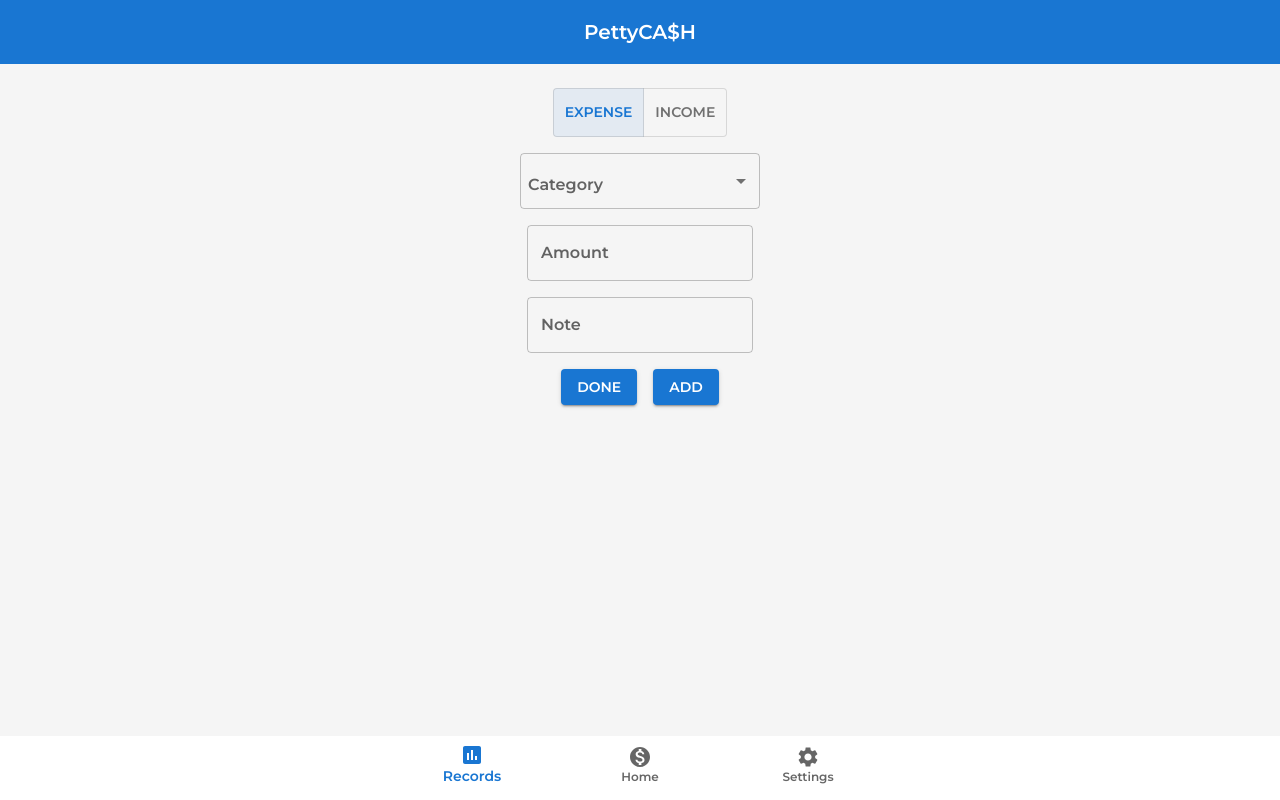
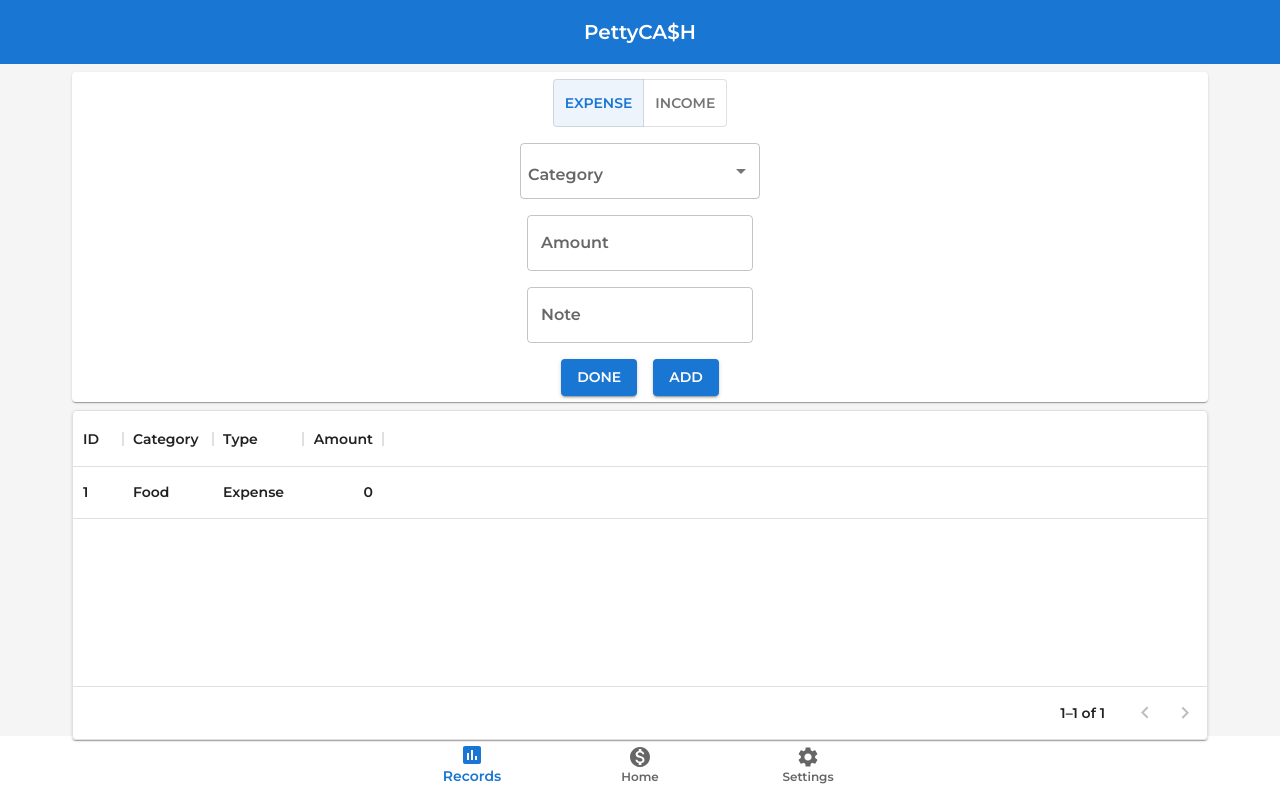
Before and after one commit to dhachanamoorthy/pettycash, a React (Create React App) app: page /add in a window 1280 px wide. Built offline with nearby package versions, Linux system fonts and the light colour scheme.

Commit message:
feat : add transactions

```diff
--- a/src/constants/ExpenseCategory.js
+++ b/src/constants/Category.js
@@ -1,4 +1,4 @@
-export const ExpenseCategory = {
+export const Expense = {
     FOOD: "Food",
     TRAVEL: "Travel",
     ENTERTAINMENT: "Entertainment",
@@ -19,3 +19,15 @@ export const ExpenseCategory = {
     SAVINGS: "Savings",
     CLOTHING: "Clothing",
 };
+
+export const Income = {
+    SALARY: "Salary",
+    BONUS: "Bonus",
+    INVESTMENT: "Investment",
+    OTHERS: "Others",
+    RENTAL: "Rental",
+    INTEREST: "Interest",
+    LOAN:"Loan",
+}
+
+export default [Income,Expense]
--- a/src/pages/Home/Add.js
+++ b/src/pages/Home/Add.js
@@ -1,6 +1,5 @@
-import { useState } from "react";
+import { useEffect, useState } from "react";
 import {
-  Box,
   Container,
   ToggleButtonGroup,
   ToggleButton,
@@ -11,22 +10,81 @@ import {
   TextField,
   Button,
   Stack,
+  Paper
 } from "@mui/material";
+import { DataGrid } from "@mui/x-data-grid";
 import { Transx } from "../../constants/Transx";
-import { ExpenseCategory } from "../../constants/ExpenseCategory";
-import { IncomeCategory } from "../../constants/IncomeCategory";
+import { Income, Expense } from "../../constants/Category";
 export const Add = (props) => {
-  const [transType, setAlignment] = useState(Transx.EXPENSE);
-
+  const ExpenseCategory = Expense;
+  const IncomeCategory = Income;
+  let [categories, setCategories] = useState(ExpenseCategory);
+  let [transType, setTransxType] = useState(Transx.EXPENSE);
+  let [transaction,setTransaction]=useState({});
+  let [amount,setAmount]=useState(0);
+  let[notes,setNotes]=useState("Notes");
+  let transactions = [];
+  let [transactionId,setTransactionId]=useState(transactions.length);
+  let _id =1;
+  const columns = [
+    { field: 'id', headerName: 'ID', width: 30 },
+    {
+      field: 'category',
+      headerName: 'Category',
+      width: 90,
+      editable: true,
+    },
+    {
+      field: 'transType',
+      headerName: 'Type',
+      width: 90,
+      editable: true,
+    },
+    {
+      field: 'amount',
+      headerName: 'Amount',
+      type: 'number',
+      width: 80,
+      editable: true,
+    }
+  ];
   const handleTransTypeChange = (event, newTransType) => {
-    setAlignment(newTransType);
+    setTransxType(newTransType);
   };
 
-  const [category, setCategory] = useState(ExpenseCategory.FOOD);
+  let [category, setCategory] = useState(ExpenseCategory.FOOD);
 
   const handleCategoryChange = (event) => {
     setCategory(event.target.value);
   };
+
+  const createSelectOptions = () => {
+    let items = [];
+    items = Object.keys(categories).map(key =>
+      <option value={key}>{categories[key]}</option>
+    )
+    console.log(items);
+    return items;
+  }
+
+  const addTransaction=()=>{
+    console.log("Called");
+    const transaction={
+      id:_id,
+      category:category,
+      amount:amount,
+      notes:notes,
+      transType:transType
+    }
+    _id++;
+    console.log(transaction);
+    transactions.push(transaction);
+  }
+
+  useEffect(() => {
+    categories = transType === Transx.EXPENSE ? setCategories(ExpenseCategory) : setCategories(IncomeCategory);
+    setCategory(transType === Transx.EXPENSE ? ExpenseCategory.FOOD : IncomeCategory.SALARY);
+  }, [transType])
 
   return (
     <Container
@@ -40,12 +98,14 @@ export const Add = (props) => {
         },
       }}
     >
-      <Box
+      <Paper
         sx={{
           display: "flex",
           flexDirection: "column",
           alignItems: "center",
-          "& > :not(style)": { m: 1 },
+          paddingX:2,
+          maxHeight:330,
+          "& > :not(style)": { m: 1},
         }}
       >
         <FormControl>
@@ -72,23 +132,27 @@ export const Add = (props) => {
             label="Age"
             onChange={handleCategoryChange}
           >
-            {transType === Transx.EXPENSE
-              ? Object.keys(ExpenseCategory).map((key, value) => {
-                  console.log(key, value);
-                  <MenuItem value={key}>{value}</MenuItem>;
-                })
-              : Object.keys(IncomeCategory).map((key, value) => {
-                  <MenuItem value={key}>{value}</MenuItem>;
-                })}
+            {createSelectOptions()}
           </Select>
         </FormControl>
-        <TextField id="demo-helper-text-misaligned" label="Amount" />
-        <TextField id="demo-helper-text-misaligned" label="Note" />
+        <TextField id="demo-helper-text-misaligned" label="Amount" onChange={e=>setAmount(e.target.value)}/>
+        <TextField id="demo-helper-text-misaligned" label="Note" onChange={e=>setNotes(e.target.value)}/>
         <Stack spacing={2} direction="row">
           <Button variant="contained">Done</Button>
-          <Button variant="contained">Add</Button>
+          <Button variant="contained" onClick={addTransaction()}>Add</Button>
         </Stack>
-      </Box>
+      </Paper>
+      <Paper sx={{maxHeight:330}}>
+        <DataGrid
+          rows={transactions}
+          columns={columns}
+          pageSize={4}
+          rowsPerPageOptions={[5]}
+          disableSelectionOnClick
+          experimentalFeatures={{ newEditingApi: true }}
+       />
+      </Paper>
+
     </Container>
   );
 };
```
